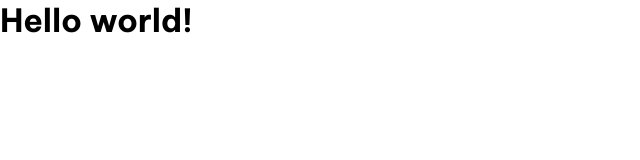
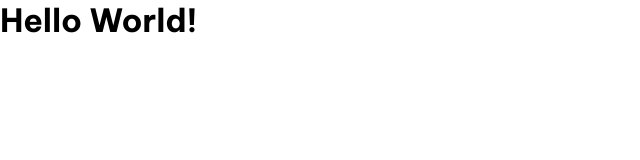
Before and after one commit to AlexParis31/House-Prices, an Angular app in the folder first-app/: page / in a window 1280 px wide. Shown: the top 160 px of the page, without its empty margins (0-640 px from the left). Built offline with nearby package versions, Linux system fonts and the light colour scheme.

Commit message:
lesson 1

```diff
--- a/first-app/src/app/app.component.ts
+++ b/first-app/src/app/app.component.ts
@@ -4,7 +4,7 @@ import { Component } from '@angular/core';
   selector: 'app-root',
   standalone: true,
   imports: [],
-  template: `<h1>Hello world!</h1>`,
+  template: `<h1>Hello World!</h1>`,
   styleUrls: ['./app.component.css'],
 })
 export class AppComponent {
```
